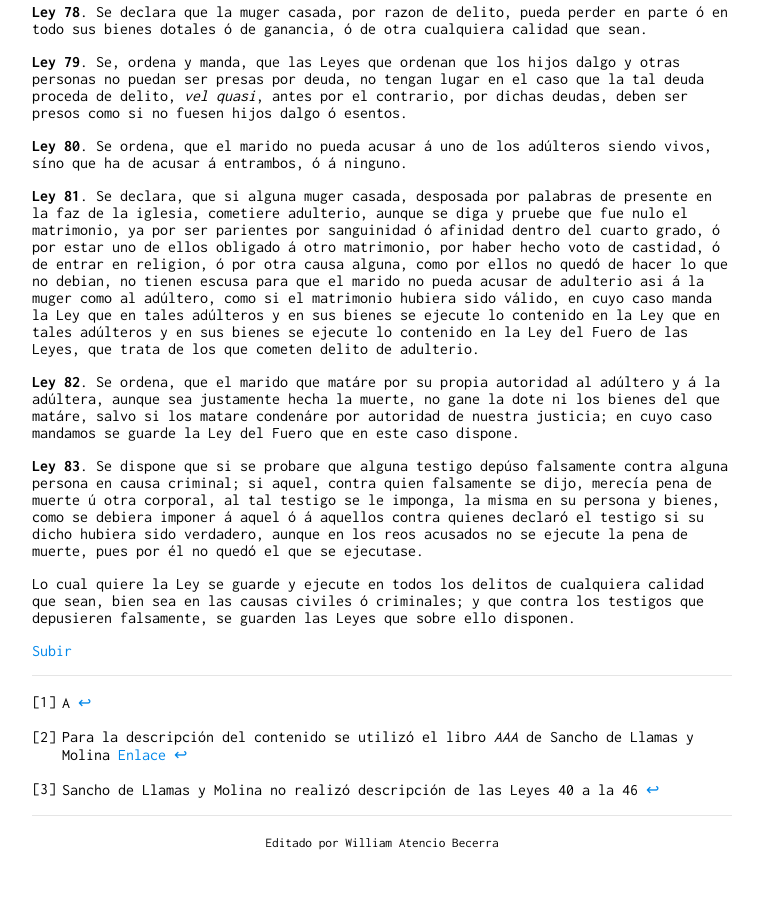
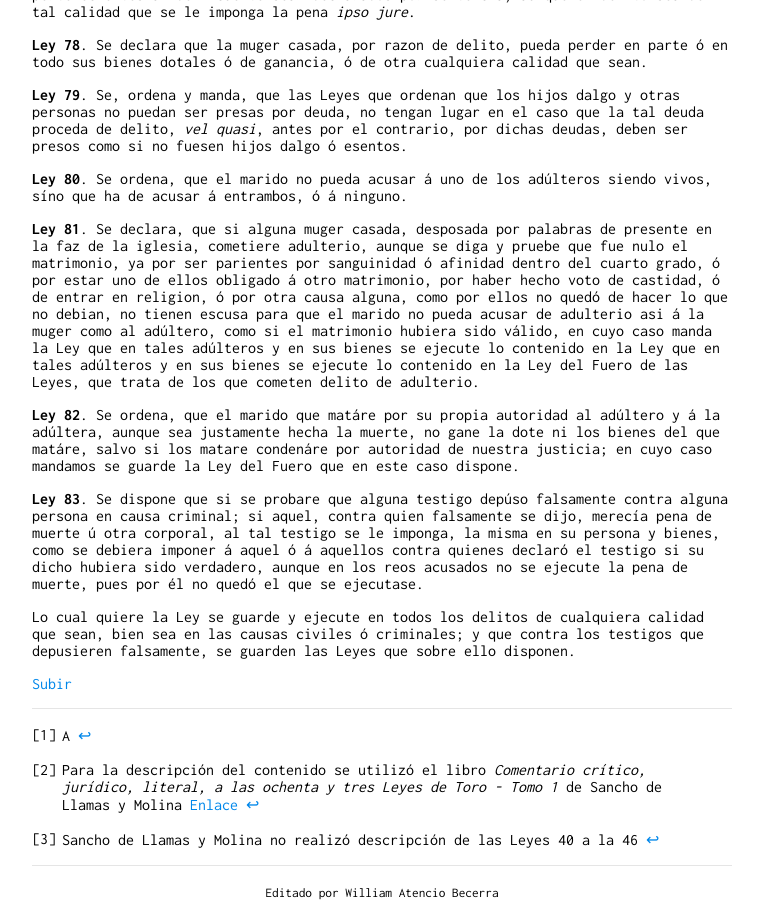
Before and after one commit to actio1680/actio1680.github.io, a Jekyll site: the page built from paginas/leyestoro.md, in a window 1280 px wide and 900 px high, scrolled down 2792 px. Shown: the whole window, without its empty margins (258-1021 px from the left). Built offline with Jekyll 4.4.1, drawn with Linux system fonts in a browser that asks for light colours; our own code applies the rules of GitHub Pages for plain Markdown files; before the commit the page ends 3642 px from its top, so only the background shows below that; some of the changed text lies outside the part shown.

Commit message:
Update leyestoro.md

```diff
--- a/paginas/leyestoro.md
+++ b/paginas/leyestoro.md
@@ -94,5 +96,5 @@ Lo cual quiere la Ley se guarde y ejecute en todos los delitos de cualquiera cal
 ---
 
 [^1]: A
-[^2]: Para la descripción del contenido se utilizó el libro *AAA* de Sancho de Llamas y Molina [Enlace](https://archive.org/details/BRes0021181/page/n19/mode/2up)
+[^2]: Para la descripción del contenido se utilizó el libro *Comentario crítico, jurídico, literal, a las ochenta y tres Leyes de Toro - Tomo 1* de Sancho de Llamas y Molina [Enlace](https://books.google.com.pe/books?id=In9jAAAAIAAJ)
 [^3]: Sancho de Llamas y Molina no realizó descripción de las Leyes 40 a la 46
```
Also changed, not shown: other parts of paginas/leyestoro.md (+2 -0 lines).
